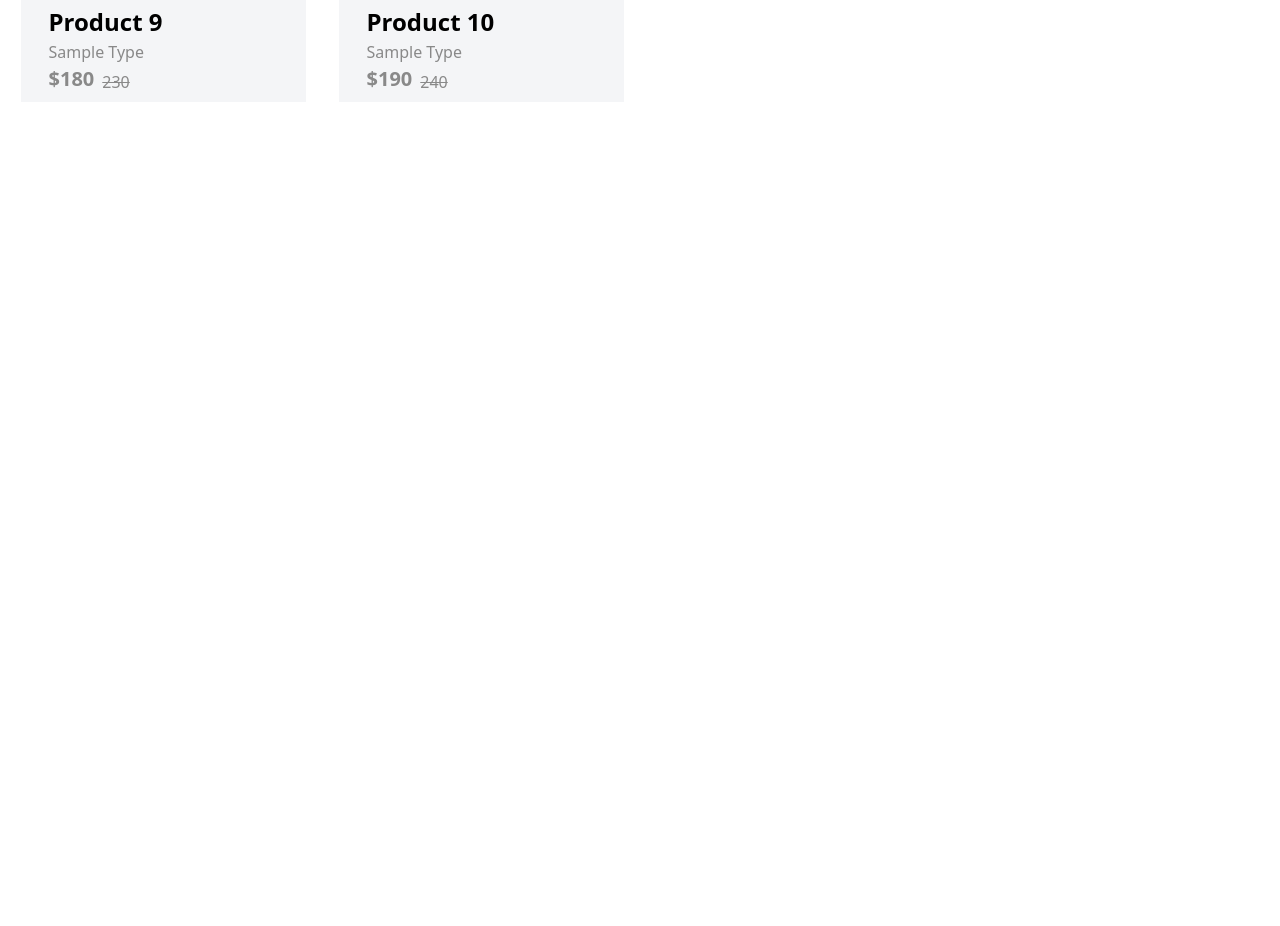
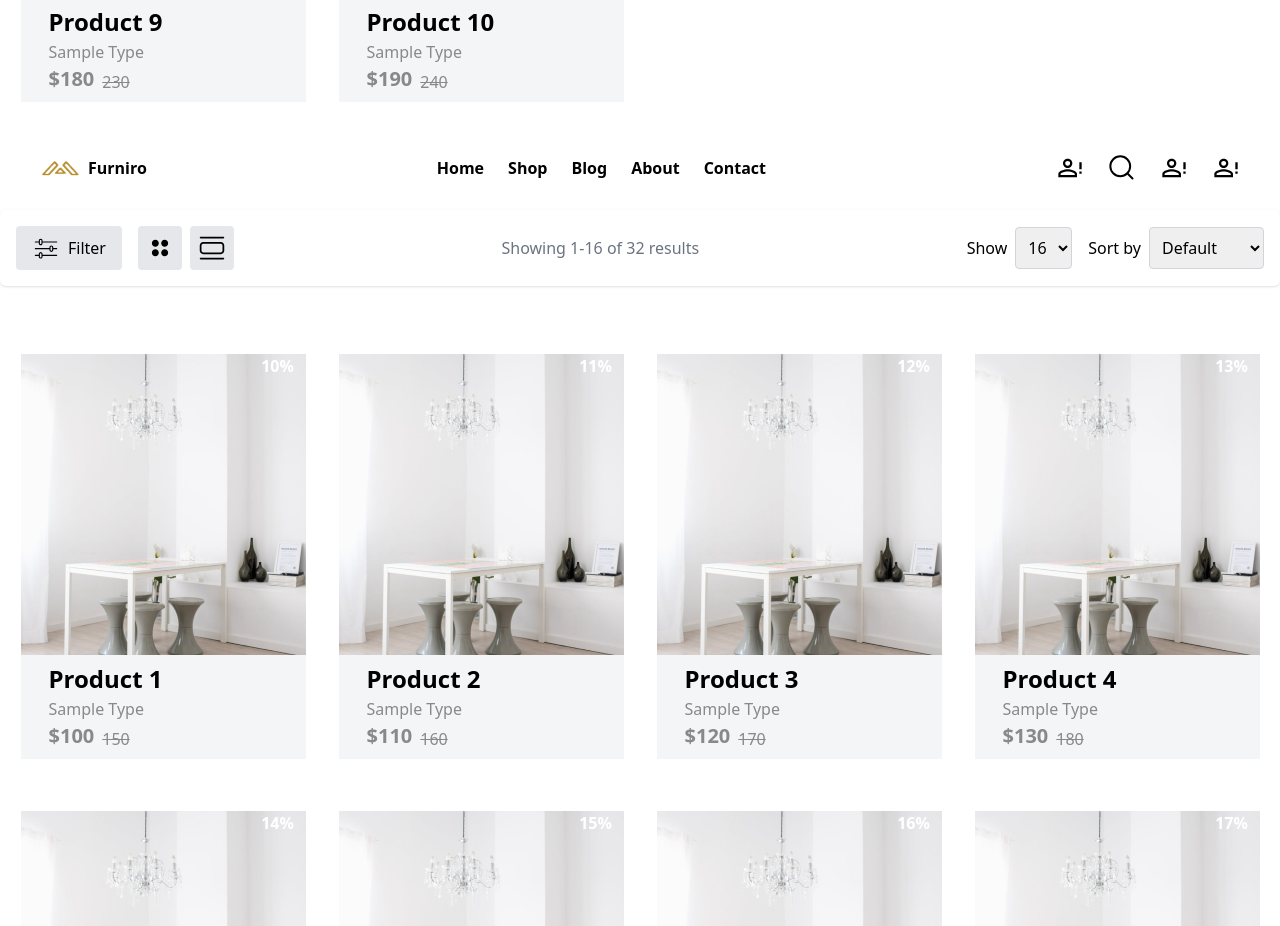
Before and after one commit to DDD-VKU/FNR_FE, a Next.js app: page / in a window 1280 px wide. Shown: the part 2064-2990 px from the top of the page. Before the commit the page ends 2190 px from the top, so only its background shows below. Built offline with nearby package versions, Linux system fonts and the light colour scheme.

Commit message:
fix: FNR-8

```diff
--- a/src/components/ProductCard.tsx
+++ b/src/components/ProductCard.tsx
@@ -25,6 +25,7 @@ const ProductCard: React.FC<ProductCardProps> = ({ name, type, image, price, dis
                 <div className="absolute top-3 right-2 bg-red-500 text-white rounded-full w-[40px] h-[0px] flex items-center justify-center font-semibold">
                     {discount_percent}%
                 </div>
+
             </div>
             <div className="bg-[#F4F5F7] mt-[-10px]">
                 <div className="ml-5 p-2 mb-2">
--- a/src/pages/index.tsx
+++ b/src/pages/index.tsx
@@ -1,9 +1,11 @@
 import HomePage from "./home/HomePage";
+import ProductPage from "./products/ProductPage";
 
 const App = () => {
   return (
     <>
       <HomePage />
+      <ProductPage/>
     </>);
 }
 
--- a/src/pages/products/ProductPage.tsx
+++ b/src/pages/products/ProductPage.tsx
@@ -1,6 +1,17 @@
+import ProductCard from "@/components/ProductCard";
 import Header from "../layouts/Header";
 
+
 const ProductPage = () => {
+  const products = Array.from({ length: 16 }, (_, i) => ({
+    id: i,
+    name: `Product ${i + 1}`,
+    type: "Sample Type",
+    image: `/assets/images/products.png`,
+    price: 100 + i * 10,
+    discount_percent: 10 + i,
+    price_before_discount: 150 + i * 10,
+}));
   return (
     <>
       <Header />
@@ -14,7 +25,7 @@ const ProductPage = () => {
                   src="/assets/icons/system-uicons_filtering.svg"
                   width={28}
                   height={28}
-                  alt="Filter Icon"
+                  alt=""
                 />
               </a>
               <span>Filter</span>
@@ -28,10 +39,10 @@ const ProductPage = () => {
                   src="/assets/icons/ci_grid-big-round.svg"
                   width={28}
                   height={28}
-                  alt="Filter Icon"
+                  alt=""
                 />
               </a>
-                <span>Grid</span>
+
               </button>
               <button className="p-2 bg-gray-200 rounded hover:bg-gray-300">
                 {/* Add list view Icon */}
@@ -40,10 +51,10 @@ const ProductPage = () => {
                   src="/assets/icons/bi_view-list.svg"
                   width={28}
                   height={28}
-                  alt="Filter Icon"
+                  alt=""
                 />
               </a>
-                <span>List</span>
+
               </button>
             </div>
           </div>
@@ -73,6 +84,22 @@ const ProductPage = () => {
           </div>
         </div>
       </section>
+      <section className="container mx-auto p-4 items-center justify-between">
+                <div className="grid grid-cols-1 sm:grid-cols-2 lg:grid-cols-4 gap-6 mt-8">
+                    {products.map((product) => (
+                        <ProductCard
+                            key={product.id}
+                            name={product.name}
+                            type={product.type}
+                            image={product.image}
+                            price={product.price}
+                            discount_percent={product.discount_percent}
+                            price_before_discount={product.price_before_discount}
+                        />
+                    ))}
+                </div>
+
+            </section>
     </>
   );
 };
```
